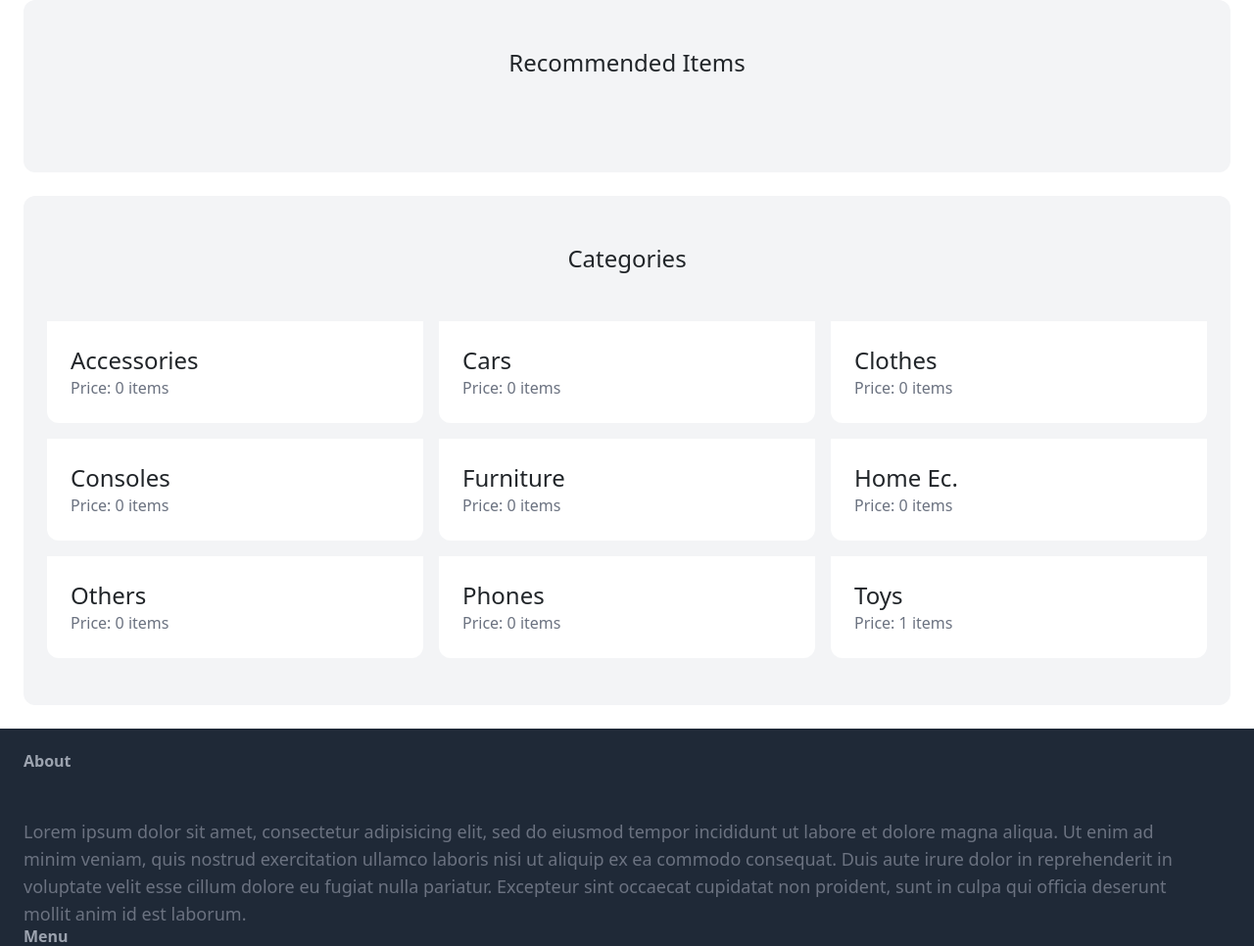
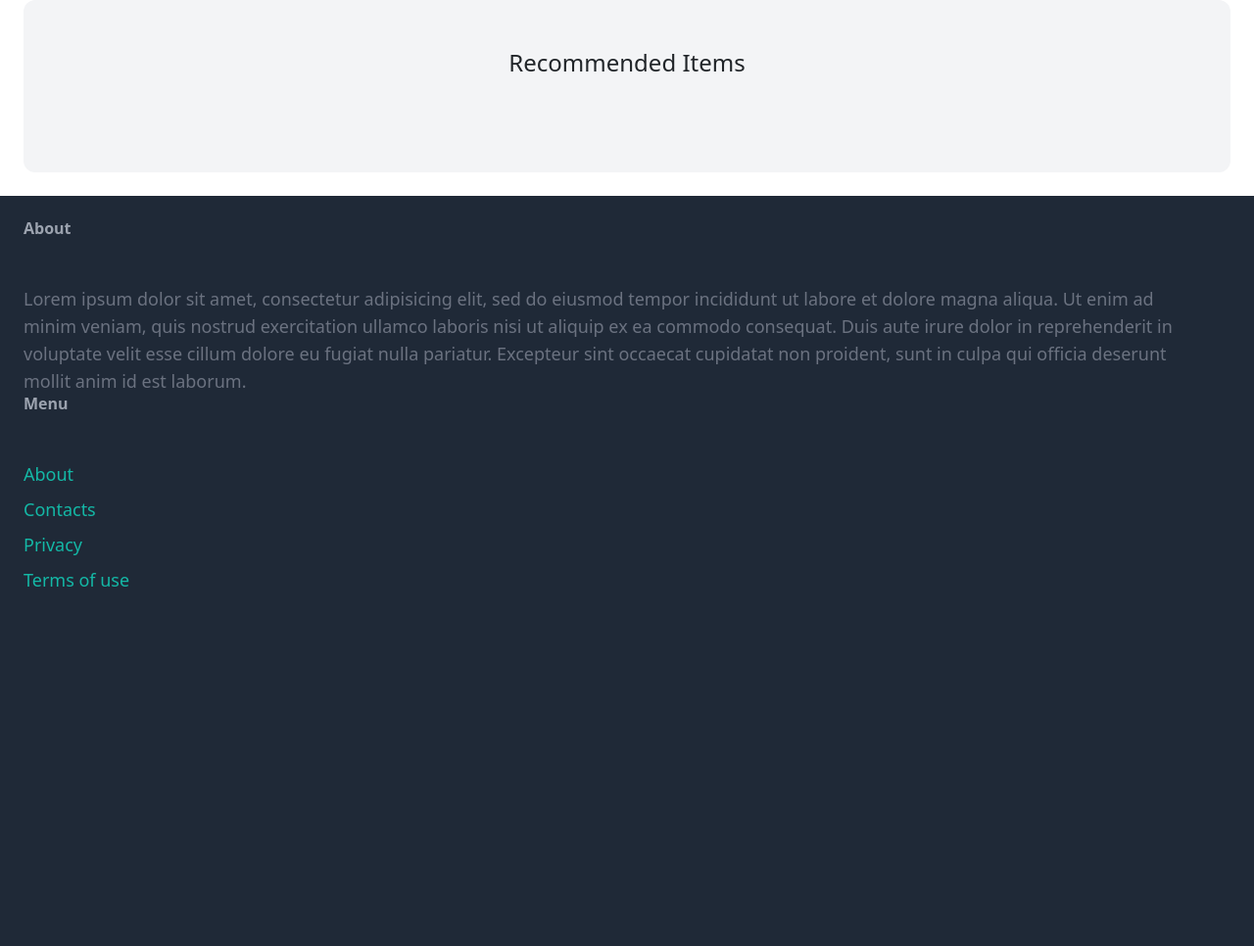
Before and after one commit to IamAnderson/shoperoo_, a Django app: page / in a window 1280 px wide. Shown: the part 345-1311 px from the top of the page at 98% size. After the commit the page ends 944 px from the top, so only its background shows below. Run offline with Django 4.2, Linux system fonts and the light colour scheme; a user stored in the database is signed in; data comes from the database, SQL or seed files in the repository; both versions use the stored data as it was after the commit; tables that the repository leaves empty hold one stand-in row (values such as "Sample post"); some libraries are stand-ins or nearby versions.

Commit message:
update to website

```diff
--- a/Shoperoo/settings.py
+++ b/Shoperoo/settings.py
@@ -25,8 +25,8 @@ SECRET_KEY = 'django-insecure-e@f6dv0k0vabi=ob3u8yt27+7l#8wa1y^uerll(5=)yix8dxd7
 # SECURITY WARNING: don't run with debug turned on in production!
 DEBUG = True
 
-ALLOWED_HOSTS = ["web-production-66ac.up.railway.app"]
-CSRF_TRUSTED_ORIGINS = ['https://web-production-66ac.up.railway.app']
+ALLOWED_HOSTS = []
+CSRF_TRUSTED_ORIGINS = []
 
 LOGIN_URL = '/login/'
 
--- a/core/views.py
+++ b/core/views.py
@@ -9,25 +9,25 @@ from itertools import chain
 # Create your views here.
 @login_required
 def index(request):
-	item = Item.objects.filter(is_sold=False)[0:6]
+	item = Item.objects.filter(is_sold=False).order_by('-created_at')[0:6]
 	category = Category.objects.all()
 
 	recommends = History.objects.filter(user=request.user)
 	rec_item=[]
 	for recommend in recommends:
-		items=Item.objects.filter(is_sold=False, category=recommend.item.category).exclude(created_by=request.user)
+		items=Item.objects.filter(is_sold=False, category=recommend.item.category).exclude(created_by=request.user).order_by('-created_at')
 		print(recommend.item.created_by)
 		rec_item.append(items)
 
 	rec_list = list(chain(*rec_item))[0:6]
-
+	print(item)
 	return render(request, 'index.html', {"category":category, "item": item, "rec_item": rec_list})
 
 
 
 def detail(request, pk):
 	item =get_object_or_404(Item, pk=pk)
-	related_items = Item.objects.filter(category=item.category, is_sold=False).exclude(pk=pk)[0:3]
+	related_items = Item.objects.filter(category=item.category, is_sold=False).exclude(pk=pk).order_by('-created_at')[0:3]
 	return render(request, 'detail.html', {'item':item, 'related_items': related_items})
 
 
@@ -64,7 +64,7 @@ def newitem(request):
 
 @login_required
 def dashboard(request):
-	items = Item.objects.filter(created_by=request.user)
+	items = Item.objects.filter(created_by=request.user).reverse()
 	return render(request, "dashboard.html", {'items':items, 'title': "Dashboard"})
 
 
@@ -92,7 +92,7 @@ def browse(request):
 	query = request.GET.get('query', '')
 	category_id = request.GET.get('category',0)
 	categories = Category.objects.all()
-	items = Item.objects.filter(is_sold=False)
+	items = Item.objects.filter(is_sold=False).order_by('-created_at')
 	if category_id:
 		items = items.filter(category_id = category_id)
 	if query:
@@ -175,12 +175,12 @@ def addtocart(request, pk):
 		new_item.save()
 		add_history.save()
 
-	related_items = Item.objects.filter(category=item.category, is_sold=False).exclude(pk=pk)[0:3]
+	related_items = Item.objects.filter(category=item.category, is_sold=False).order_by('-created_at')
 	return render(request, 'detail.html', {'item':item, 'related_items': related_items, 'message':message})
 
 @login_required
 def cart(request):
-	items= Cart.objects.filter(user=request.user)
+	items= Cart.objects.filter(user=request.user).order_by('-created_at')
 	return render(request, 'cart.html', {'items':items})
 
 @login_required
--- a/templates/index.html
+++ b/templates/index.html
@@ -14,8 +14,6 @@
 				<div class="p-6 bg-white rounded-b-xl">
 					<h2 class="text-2xl">{{i.name}}</h2>
 					<p class="text-gray-500">Price: {{i.price}}</p>
-
-
 				</div>
 			</a>
 		</div>
@@ -33,8 +31,6 @@
 				<div class="p-6 bg-white rounded-b-xl">
 					<h2 class="text-2xl">{{i.name}}</h2>
 					<p class="text-gray-500">Price: {{i.price}}</p>
-
-
 				</div>
 			</a>
 		</div>
@@ -54,8 +50,6 @@
 				<div class="p-6 bg-white rounded-b-xl">
 					<h2 class="text-2xl">{{i.name}}</h2>
 					<p class="text-gray-500">Price: {{i.price}}</p>
-
-
 				</div>
 			</a>
 		</div>
@@ -72,8 +66,6 @@
 				<div class="p-6 bg-white rounded-b-xl">
 					<h2 class="text-2xl">{{i.name}}</h2>
 					<p class="text-gray-500">Price: {{i.price}}</p>
-
-
 				</div>
 			</a>
 		</div>
@@ -81,31 +73,5 @@
 
 	</div>
 </div>
-<div class="mt-6 px-6 py-12 bg-gray-100 rounded-xl" >
-	<h2 class="mb-12 text-2xl text-center" > Categories</h2>
-	<div class="grid grid-cols-3 gap-3 max-md:hidden">
-		{%for cat in category%}
-		<div>
-			<a href="#">
-				<div class="p-6 bg-white rounded-b-xl min-w-full">
-					<h2 class="text-2xl">{{cat.name}}</h2>
-					<p class="text-gray-500">Price: {{ cat.items.count }} items</p>
-				</div>
-			</a>
-		</div>
-		{%endfor%}
-	</div>
-	<div class="grid grid-cols-1 gap-3  md:hidden">
-		{%for cat in category%}
-		<div>
-			<a href="#">
-				<div class="p-6 bg-white rounded-b-xl min-w-full">
-					<h2 class="text-2xl">{{cat.name}}</h2>
-					<p class="text-gray-500">Price: {{ cat.items.count }} items</p>
-				</div>
-			</a>
-		</div>
-		{%endfor%}
-	</div>
-</div>
+
 {% endblock %}
```
Also changed, not shown: db.sqlite3.
